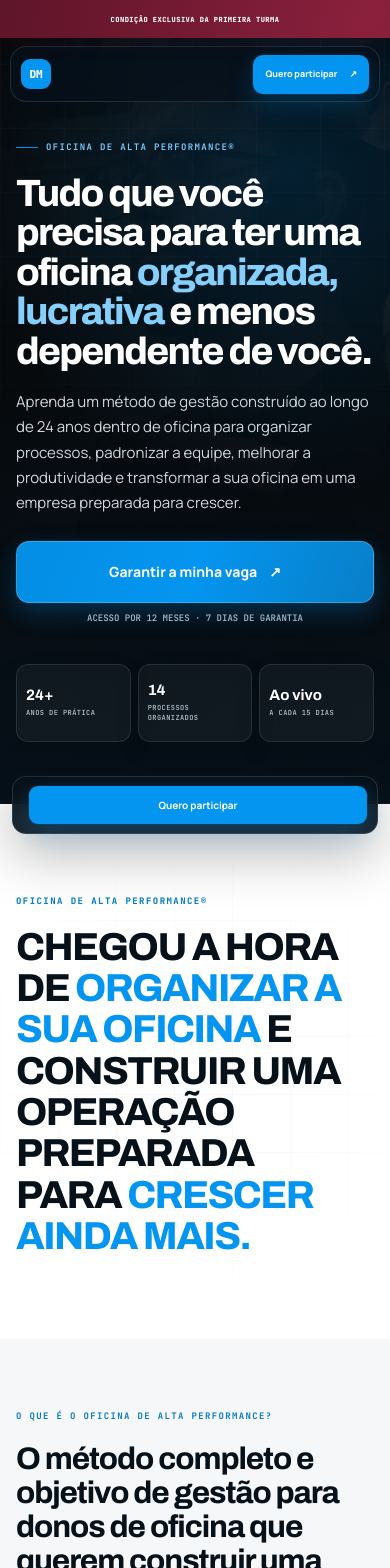
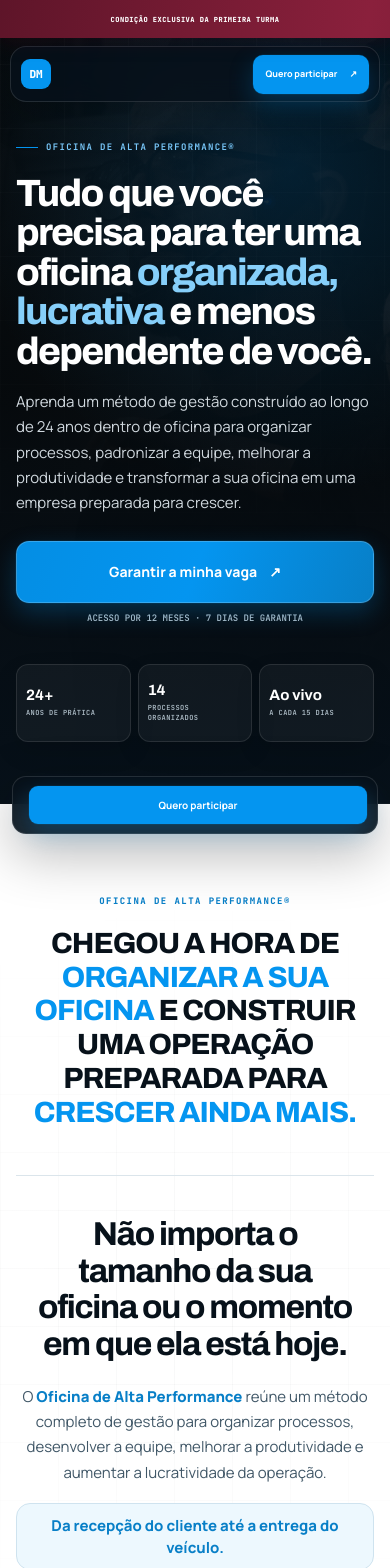
Before and after one commit to cezarhlima1/diegomensor, a Next.js app: page /oficinadealtaperformance in a window 390 px wide. Shown: the top 1568 px of the page. Built offline with nearby package versions, Linux system fonts and the light colour scheme.

Commit message:
expande transicao para apresentacao do metodo

```diff
--- a/components/oficina-alta-performance/OficinaAltaPerformance.tsx
+++ b/components/oficina-alta-performance/OficinaAltaPerformance.tsx
@@ -135,6 +135,12 @@ export default function OficinaAltaPerformance() {
           <div className={`${styles.growthReveal} ${styles.reveal}`}>
             <span aria-hidden="true">Oficina de Alta Performance®</span>
             <h2>CHEGOU A HORA DE <em>ORGANIZAR A SUA OFICINA</em> E CONSTRUIR UMA OPERAÇÃO PREPARADA PARA <em>CRESCER AINDA MAIS.</em></h2>
+            <div className={styles.growthCopy}>
+              <h3>Não importa o tamanho da sua oficina ou o momento em que ela está hoje.</h3>
+              <p>O <strong>Oficina de Alta Performance</strong> reúne um método completo de gestão para organizar processos, desenvolver a equipe, melhorar a produtividade e aumentar a lucratividade da operação.</p>
+              <p className={styles.growthJourney}>Da recepção do cliente até a entrega do veículo.</p>
+              <p>Tudo explicado de forma simples, prática e pronto para ser aplicado na sua oficina.</p>
+            </div>
           </div>
         </div>
       </section>
--- a/components/oficina-alta-performance/oficina.module.css
+++ b/components/oficina-alta-performance/oficina.module.css
@@ -741,3 +741,21 @@
 @media(max-width:700px){
   .hero{min-height:auto;background-image:linear-gradient(180deg,rgba(4,8,11,.62) 0%,rgba(4,8,11,.86) 48%,#07111a 100%),linear-gradient(90deg,rgba(4,8,11,.72),rgba(4,8,11,.18)),url("/CAPA%20VENDA%20DOBRA1.png");background-position:66% center;background-size:auto 100%}
 }
+
+/* A frase vira uma transição menor; o novo texto prepara a seção seguinte. */
+.growthSection{min-height:auto}
+.growthReveal{max-width:1050px;text-align:center}
+.growthReveal h2{max-width:880px;margin-inline:auto;font-size:clamp(27px,3.2vw,40px);line-height:1.12;letter-spacing:-.035em}
+.growthCopy{max-width:880px;margin:68px auto 0;padding-top:58px;border-top:1px solid #dbe5eb}
+.growthCopy h3{max-width:790px;margin:0 auto 28px;color:#07111a;font:720 clamp(36px,4.5vw,54px)/1.07 var(--font-archivo);letter-spacing:-.04em;text-wrap:balance}
+.growthCopy p{max-width:760px;margin:0 auto 18px;color:#405767;font-size:17px;line-height:1.75}
+.growthCopy p strong{color:#087fc7;font-weight:800}
+.growthCopy .growthJourney{display:inline-flex;margin:12px auto 22px;padding:11px 16px;border:1px solid #cfe3ef;border-radius:999px;background:#edf8fe;color:#087fc7;font-weight:750}
+@media(max-width:700px){
+  .growthReveal{text-align:center}
+  .growthReveal h2{font-size:clamp(25px,7.5vw,32px);line-height:1.16}
+  .growthCopy{margin-top:45px;padding-top:40px}
+  .growthCopy h3{margin-bottom:22px;font-size:clamp(29px,8.5vw,36px);line-height:1.1}
+  .growthCopy p{font-size:15px;line-height:1.68}
+  .growthCopy .growthJourney{display:flex;border-radius:14px;line-height:1.45}
+}
```
